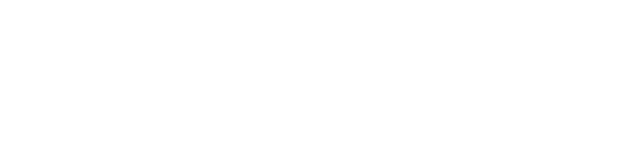
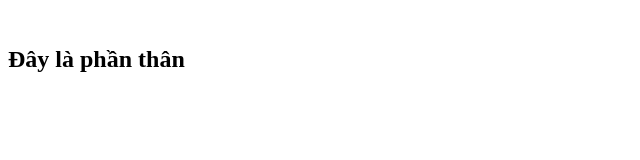
Before and after one commit to quangtrung2005/testTeamWork, a plain HTML site: page index.html in a window 1280 px wide. Shown: the whole page, without its empty margins (0-640 px from the left). Drawn offline with Linux system fonts and the light colour scheme.

Commit message:
add thẻ element

```diff
--- a/index.html
+++ b/index.html
@@ -11,5 +11,9 @@
         <img src="" alt="">
     </header>
 
+    <body>
+        <h2> Đây là phần thân</h2>
+    </body>
+
 </body>
 </html>
```
